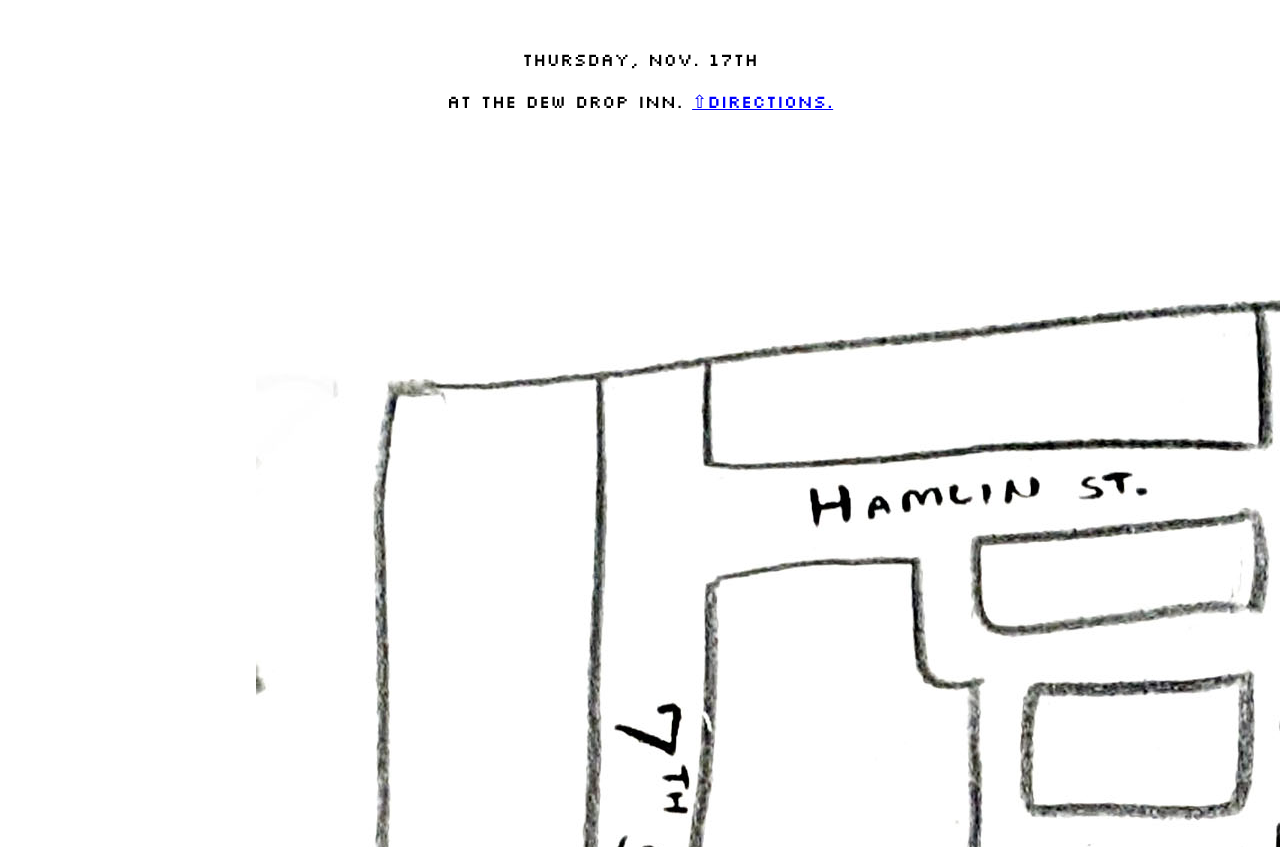
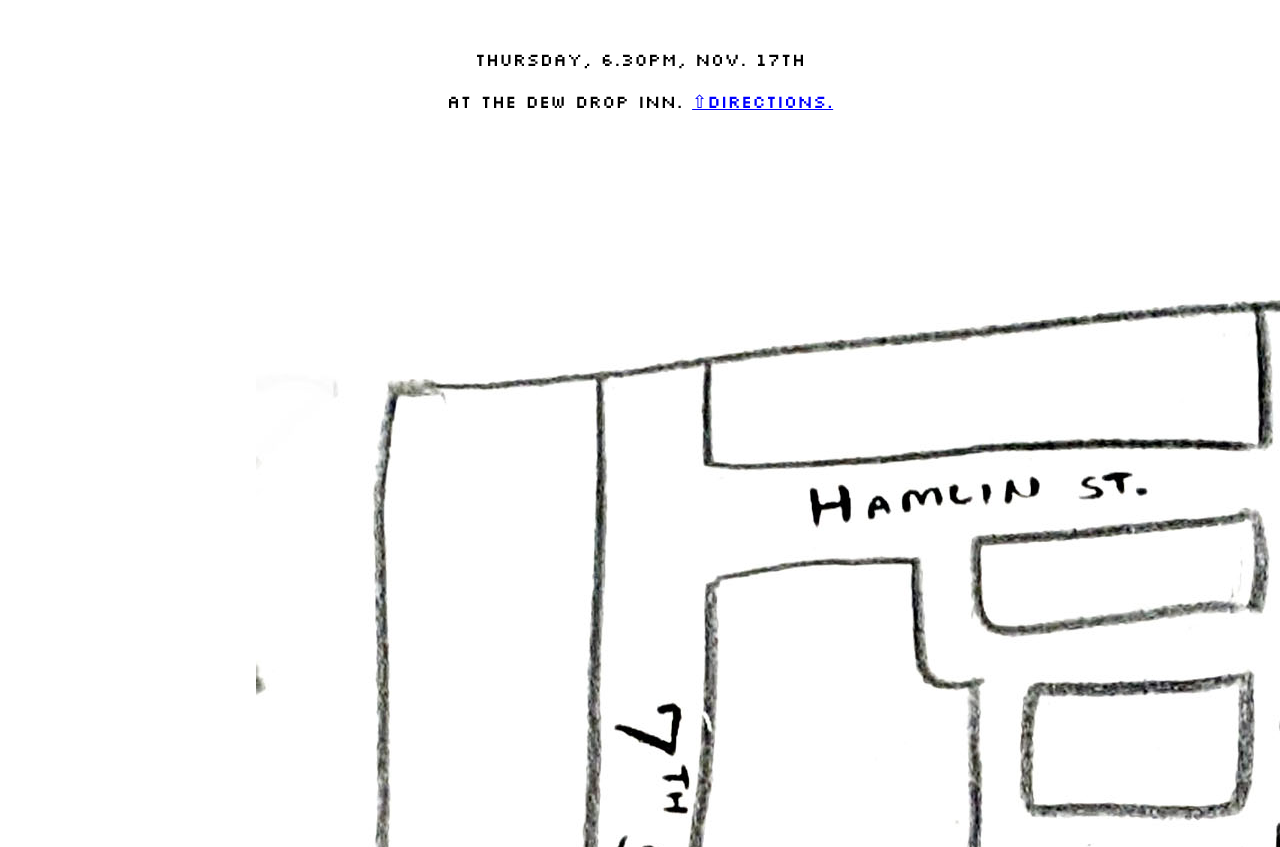
Before and after one commit to drink-n-draw-dc/drink-n-draw-dc.github.io, a plain HTML site: page index.html in a window 1280 px wide. Shown: the part 936-1783 px from the top of the page. Drawn offline with Linux system fonts and the light colour scheme.

Commit message:
Add time

```diff
--- a/index.html
+++ b/index.html
@@ -82,7 +82,7 @@
 		</section>
 
 		<section class="where">
-			<p>THURSDAY, Nov. 17th</p>
+			<p>THURSDAY, 6.30pm, Nov. 17th</p>
 			<p>at the DEW DROP INN. <a href="https://www.google.com/maps/place/The+Dew+Drop+Inn/@38.9259374,-76.9969459,17z/data=!3m1!4b1!4m5!3m4!1s0x89b7c7f6ea8704d1:0x8001a68ae384ddfe!8m2!3d38.9259038!4d-76.9947729" target="_blank">&#8679;Directions.</a></p>
 
 			<a href="https://www.google.com/maps/place/The+Dew+Drop+Inn/@38.9259374,-76.9969459,17z/data=!3m1!4b1!4m5!3m4!1s0x89b7c7f6ea8704d1:0x8001a68ae384ddfe!8m2!3d38.9259038!4d-76.9947729" target="_blank"><img src="./images/map.jpg"></a>
```
